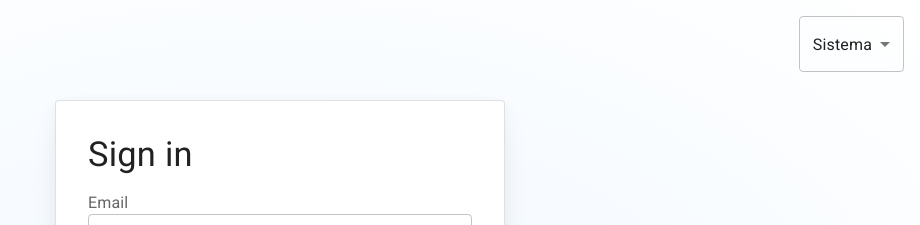
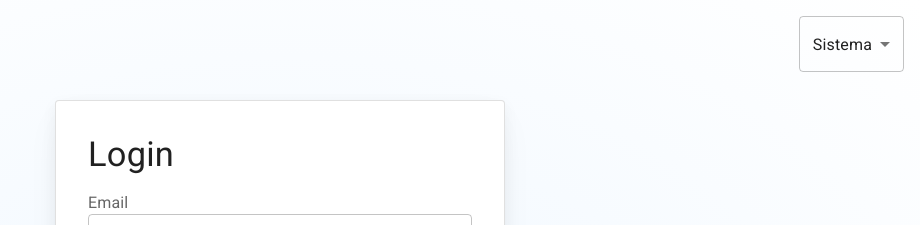
Before and after one commit to guiprais/hkl, a React (Vite) app: page /auth/login in a window 1280 px wide. Shown: the top 225 px of the page, without its empty margins (360-1280 px from the left). Built offline with nearby package versions, Linux system fonts and the light colour scheme; no server answers.

Commit message:
refactor: Update login page to use "Login" instead of "Sign in"

```diff
--- a/src/pages/auth/SignIn/index.tsx
+++ b/src/pages/auth/SignIn/index.tsx
@@ -62,7 +62,7 @@ export function SignIn() {
             variant="h4"
             sx={{ width: "100%", fontSize: "clamp(2rem, 10vw, 2.15rem)" }}
           >
-            Sign in
+            Login
           </Typography>
           <Box
             component="form"
@@ -139,6 +139,7 @@ export function SignIn() {
             />
 
             <ForgotPassword open={open} handleClose={handleClose} />
+
             <Button type="submit" fullWidth variant="contained">
               Entrar
             </Button>
```
